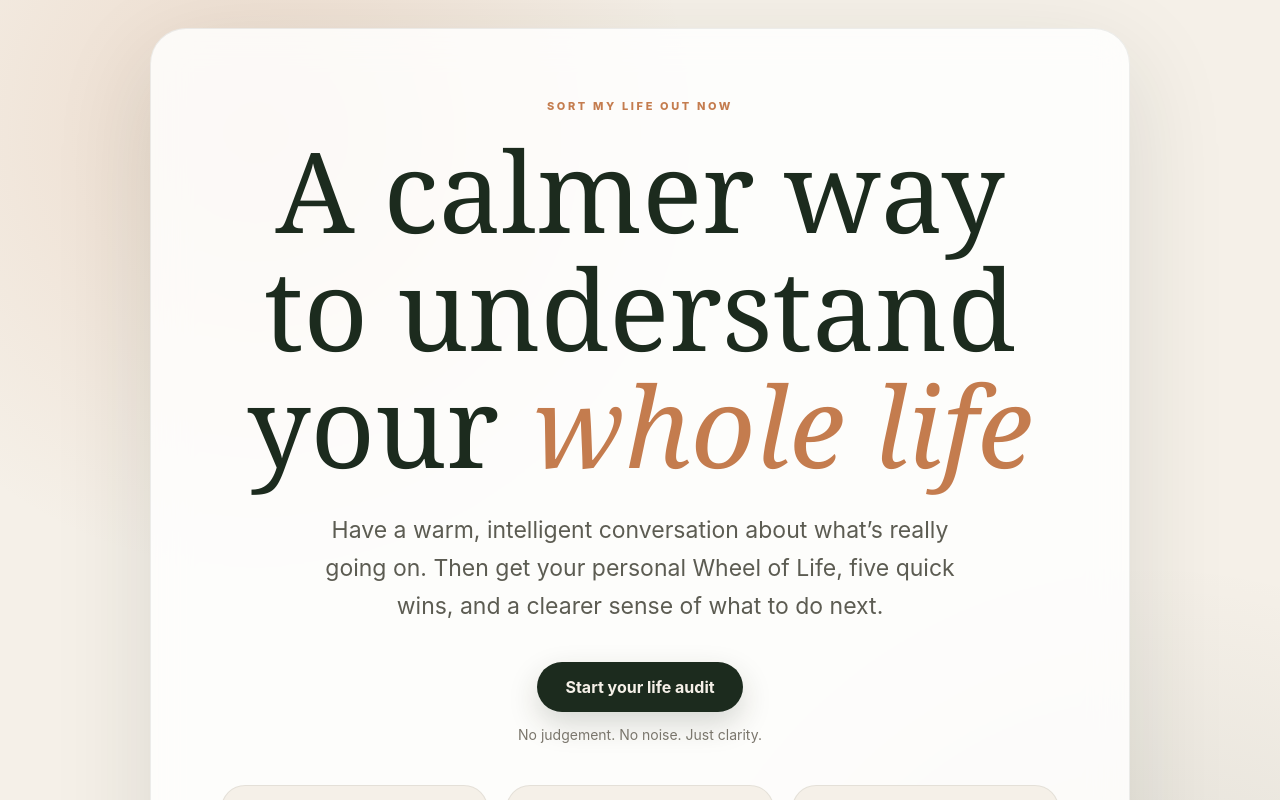
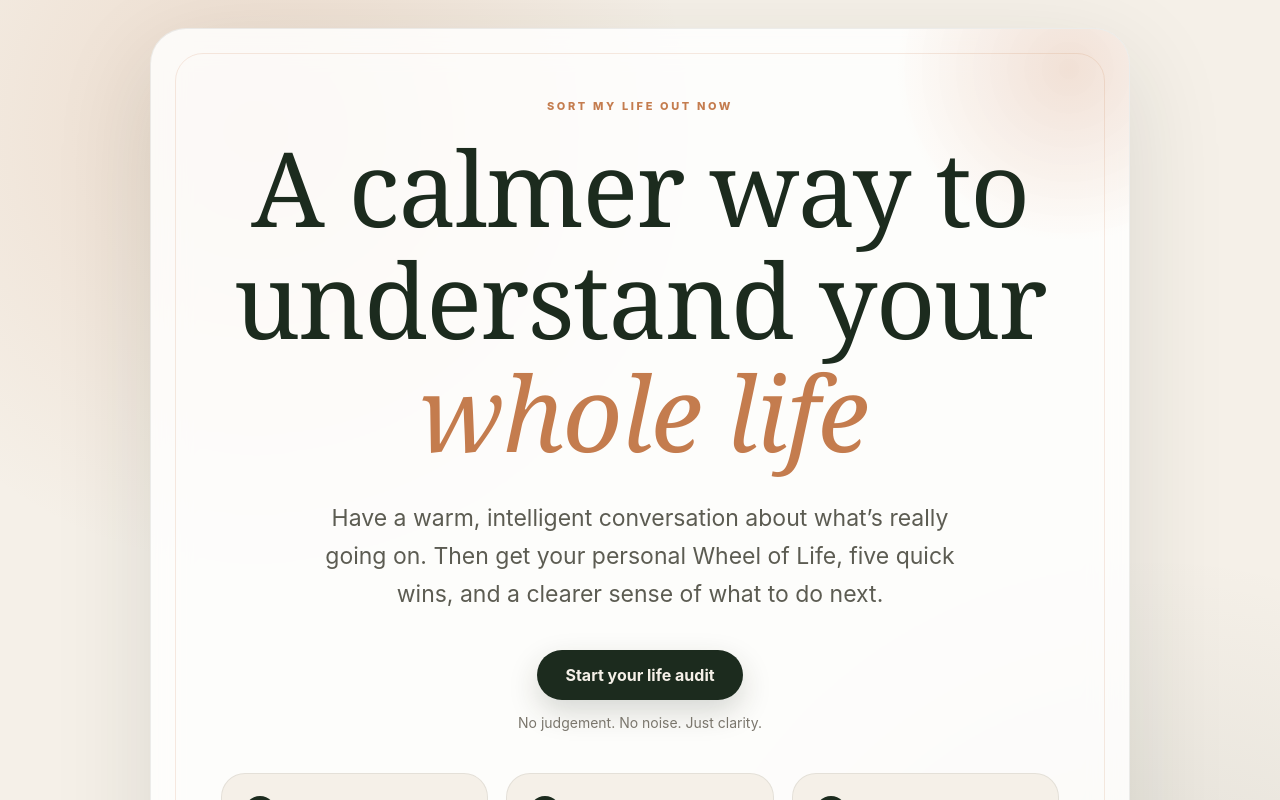
Before and after one commit to Richmasters/sort-my-life-out-now, a React (Vite) app: page / in a window 1280 px wide. Shown: the top 800 px of the page. Built offline with nearby package versions, Linux system fonts and the light colour scheme.

Commit message:
Make hero feel premium

```diff
--- a/src/App.css
+++ b/src/App.css
@@ -65,16 +65,22 @@ h3 {
 }
 
 h1 {
-  margin: 0 0 28px;
-  font-size: clamp(56px, 9vw, 112px);
-  line-height: 1.05;
+  margin: 0 0 32px;
+  font-size: clamp(56px, 9vw, 104px);
+  line-height: 1.08;
+  letter-spacing: -0.015em;
   font-weight: 400;
 }
-
 h1 em {
+  color: #c47c4e;
   font-style: italic;
-  color: #c47c4e;
-  padding-left: 4px;
+  display: inline-block;
+  margin-left: 6px;
+}
+.hero h1 {
+  max-width: 820px;
+  margin-left: auto;
+  margin-right: auto;
 }
 
 h2 {
@@ -715,3 +721,70 @@ textarea:disabled {
     transform: translateY(0);
   }
 }
+.landing-card {
+  position: relative;
+  overflow: hidden;
+}
+
+.landing-card::before {
+  content: "";
+  position: absolute;
+  inset: 24px;
+  border: 1px solid rgba(196, 124, 78, 0.16);
+  border-radius: 28px;
+  pointer-events: none;
+}
+
+.landing-card::after {
+  content: "";
+  position: absolute;
+  width: 360px;
+  height: 360px;
+  top: -140px;
+  right: -120px;
+  background: radial-gradient(circle, rgba(196, 124, 78, 0.22), transparent 68%);
+  pointer-events: none;
+}
+
+.hero > * {
+  position: relative;
+  z-index: 1;
+}
+
+.hero .eyebrow {
+  animation: softFadeUp 600ms ease both;
+}
+
+.hero h1 {
+  animation: softFadeUp 700ms ease both;
+  animation-delay: 80ms;
+}
+
+.hero .intro {
+  animation: softFadeUp 700ms ease both;
+  animation-delay: 160ms;
+}
+
+.hero-actions {
+  animation: softFadeUp 700ms ease both;
+  animation-delay: 240ms;
+}
+
+.landing-panels,
+.life-area-strip,
+.trust-note {
+  animation: softFadeUp 700ms ease both;
+  animation-delay: 320ms;
+}
+
+@keyframes softFadeUp {
+  from {
+    opacity: 0;
+    transform: translateY(14px);
+  }
+
+  to {
+    opacity: 1;
+    transform: translateY(0);
+  }
+}
```
